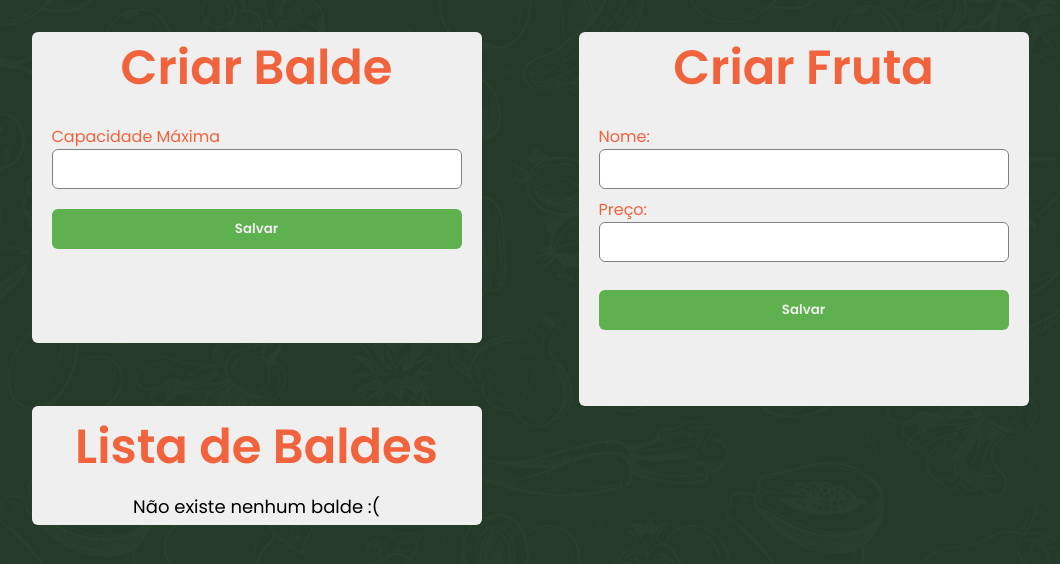
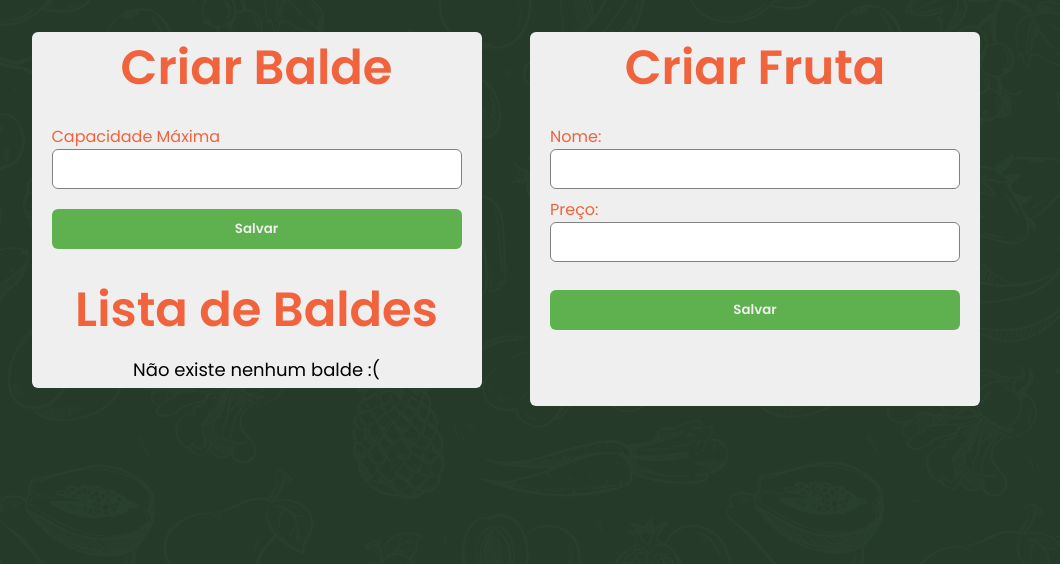
Before and after one commit to chrisviana/simulation-bucket-fruits, a React (Vite) app: page / in a window 1280 px wide. Shown: the top 564 px of the page, without its empty margins (110-1170 px from the left). Built offline with nearby package versions, Linux system fonts and the light colour scheme.

Commit message:
Ajustado tela de lista de baldes Usado o mesmo conceito que foi usado para frutas

```diff
--- a/src/App.tsx
+++ b/src/App.tsx
@@ -1,7 +1,6 @@
 import { Balde } from './components/balde'
 import './app.scss'
 import { Frutas } from './components/frutas'
-import { ListaBaldes } from './components/lista-baldes'
 import { ToastContainer } from 'react-toastify'
 import 'react-toastify/dist/ReactToastify.css'
 export const App = () => {
@@ -10,7 +9,6 @@ export const App = () => {
 		<div className='container-app'>
 			<Balde />
 			<Frutas />
-			<ListaBaldes />
 			<ToastContainer
 				autoClose={3000}
 			/>
--- a/src/components/balde/index.tsx
+++ b/src/components/balde/index.tsx
@@ -2,6 +2,7 @@ import { useForm, SubmitHandler } from 'react-hook-form'
 import './style.scss'
 import { useContext } from 'react'
 import { BaldeContext } from '../../context/BaldeContext'
+import { ListaBaldes } from '../lista-baldes'
 
 type FormularioData = {
 	capacidade: number
@@ -42,7 +43,7 @@ export const Balde = () => {
 				{errors.capacidade && <p>{errors.capacidade.message}</p>}
 				<button type='submit'>Salvar</button>
 			</form>
-
+			<ListaBaldes />
 		</div>
 	)
 }
```
Also changed, not shown: 1 other file (tests, documents, lock files or other folders).
